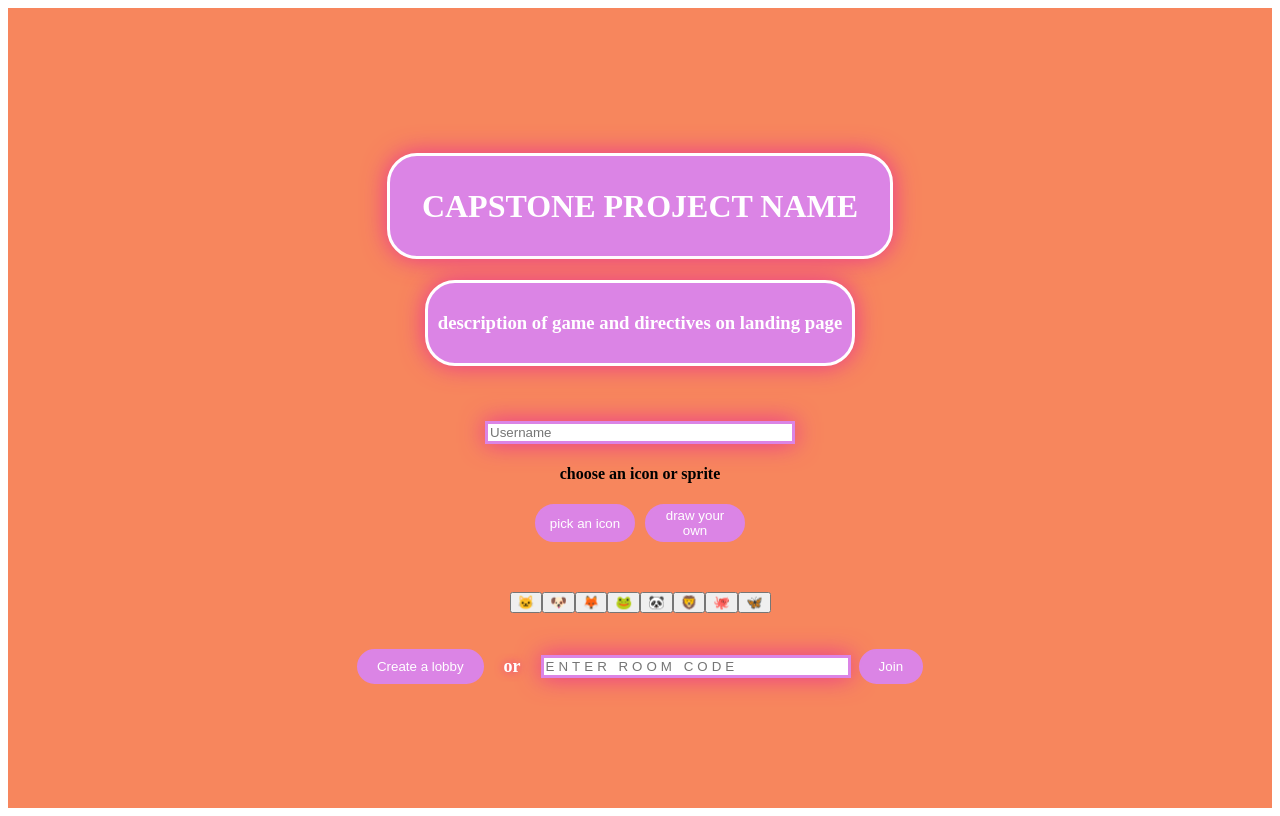
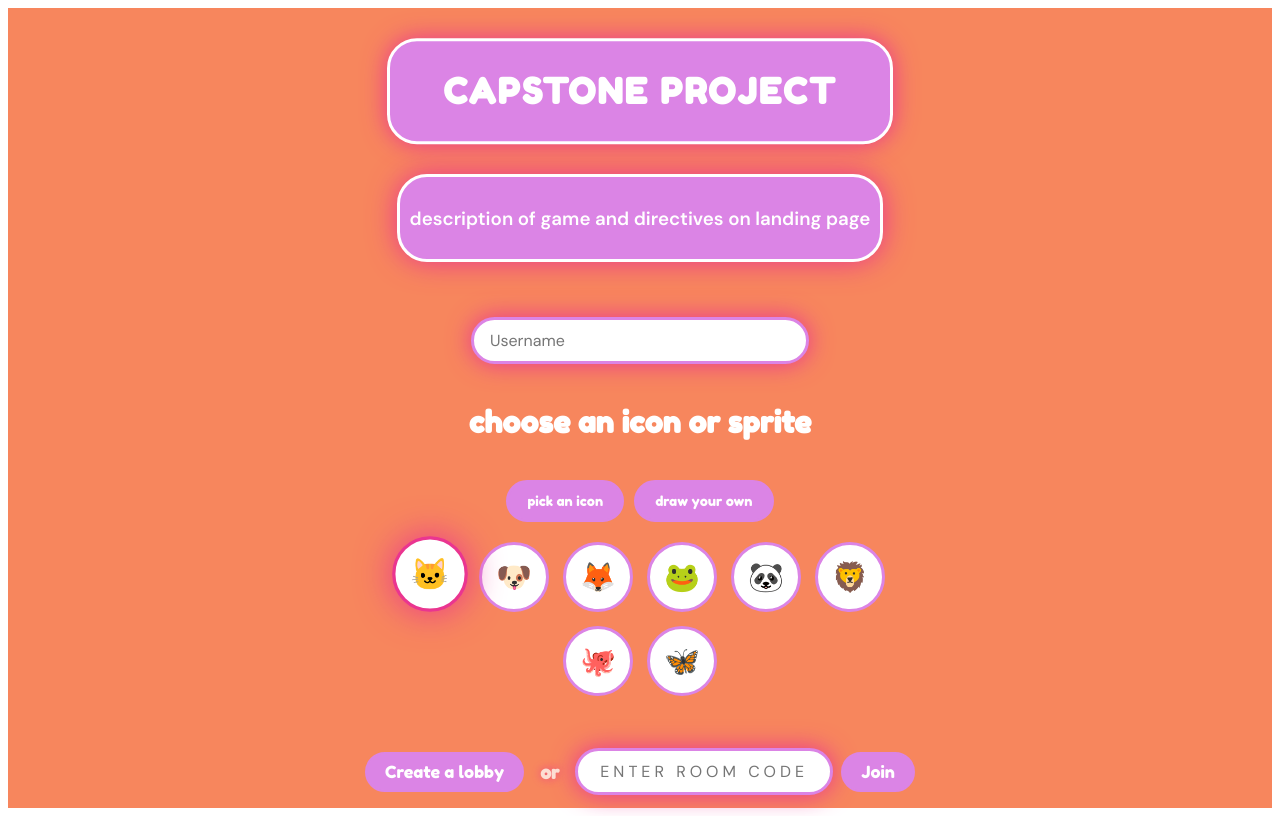
Before and after one commit to joshrb46/capstone-frontend, a React (Vite) app: page / in a window 1280 px wide. Built offline with nearby package versions, Linux system fonts and the light colour scheme; no server answers.

Commit message:
finished styling landing css added interactve elements

```diff
--- a/src/pages/Landing.jsx
+++ b/src/pages/Landing.jsx
@@ -109,7 +109,7 @@ export default function Landing() {
   return (
     <div className={styles.landingPage}>
       <div className={styles.landingColors}>
-        <h1 className={styles.landingTitle}>CAPSTONE PROJECT NAME</h1>
+        <h1 className={styles.landingTitle}>CAPSTONE PROJECT</h1>
 
         <div className={styles.descriptionBox}>
           <h3>description of game and directives on landing page</h3>
@@ -135,7 +135,7 @@ export default function Landing() {
           />
 
           {/* Choose icon or draw sprite */}
-          <h4>choose an icon or sprite</h4>
+          <h4 className={styles.iconChoiceText}>choose an icon or sprite</h4>
 
           {/* Tab toggle */}
           <div className={styles.tabRow}>
--- a/src/pages/Landing.module.css
+++ b/src/pages/Landing.module.css
@@ -1,3 +1,5 @@
+@import url("https://fonts.googleapis.com/css2?family=Fredoka+One&family=DM+Sans:wght@400;500;600&display=swap");
+
 .descriptionBox {
   color: white;
   border: solid;
@@ -5,7 +7,11 @@
   background-color: #db84e5;
   padding: 10px;
   margin-bottom: 35px;
+  /* added glow effects and animation */
   box-shadow: 0 0 25px #ea3590;
+  font-family: "DM Sans", sans-serif;
+  text-align: center;
+  animation: glowPulse 3s ease-in-out infinite;
 }
 /* colors and borders are just for rough draft*/
 
@@ -27,13 +33,29 @@
   border: solid #db84e5;
   width: 300px;
   box-shadow: 0 0 25px #ea3590;
+  /* added glow effects and fixed sizing and borders*/
+  font-family: "DM Sans", sans-serif;
+  font-size: 1rem;
+  padding: 10px 16px;
+  border-radius: 30px;
+  outline: none;
+  transition:
+    box-shadow 0.2s,
+    transform 0.2s;
 }
+.usernameBox:focus {
+  box-shadow: 0 0 35px #ea3590;
+  transform: scale(1.02);
+}
+
+/* added animation when clicked the box grows closer*/
 
 .iconChoiceText {
   justify-self: flex-start;
   color: white;
   font-size: 30px;
-  text-shadow: 0 0 25px #ea3590;
+  /* changed font*/
+  font-family: "Fredoka One", cursive;
 }
 
 .landingTitle {
@@ -46,6 +68,11 @@
   line-height: 100px;
   color: white;
   box-shadow: 0 0 25px #ea3590;
+  /* added glow effects, animation and font*/
+  font-family: "Fredoka One", cursive;
+  font-size: 2.2rem;
+  letter-spacing: 2px;
+  animation: titleFloat 3.5s ease-in-out infinite;
 }
 
 .landingPage {
@@ -59,6 +86,8 @@
   align-items: center;
   justify-content: center;
   min-height: 100vh;
+  /* addded font*/
+  font-family: "DM Sans", sans-serif;
 }
 
 .spriteCanvas {
@@ -78,27 +107,79 @@
 
 .tab {
   border: solid #db84e5;
-  width: 100px;
+  min-width: 100px;
   display: flex;
   justify-content: center;
   align-items: center;
   text-align: center;
-  margin-bottom: 50px;
+  margin-bottom: 20px;
   border-radius: 30px;
   background-color: #db84e5;
   color: white;
+  /* added font and changed sizing and animation cursor */
+  font-family: "Fredoka One", cursive;
+  font-size: 0.85rem;
+  padding: 10px 18px;
+  cursor: pointer;
+  transition:
+    transform 0.15s,
+    background-color 0.15s,
+    box-shadow 0.15s;
 }
 
 .tab:hover {
   background-color: #d964e6;
   box-shadow: 0 0 25px #ea3590;
+  /* added glow effects around the box and animation*/
+  transform: translateY(-2px) scale(1.05);
+}
+/* cursor animation*/
+.tab:active {
+  transform: scale(0.96);
 }
 
 .premadeIcons {
-  width: 100px;
   display: flex;
   flex-direction: row;
   justify-content: center;
+  flex-wrap: wrap;
+  gap: 14px;
+  margin-bottom: 16px;
+}
+
+/* emoji animation and styling*/
+.icon {
+  width: 70px;
+  height: 70px;
+  border-radius: 50%;
+  border: 3px solid #db84e5;
+  background-color: white;
+  cursor: pointer;
+  font-size: 1.8rem;
+  display: flex;
+  align-items: center;
+  justify-content: center;
+  transition:
+    transform 0.18s,
+    box-shadow 0.25s,
+    border-color 0.18s;
+}
+/* animation effect*/
+.icon:hover {
+  transform: translateY(-3px) scale(1.06);
+  box-shadow: 0 0 20px #ea3590;
+}
+/* animation effect*/
+.icon:active {
+  transform: scale(0.95);
+}
+
+/* changes the visuals of selecting the emojis*/
+.iconSelected {
+  border-color: #ea3590;
+  box-shadow: 0 0 25px #ea3590;
+  transform: translateY(-3px) scale(1.08);
+  animation: glowPulse 2s ease-in-out infinite;
 }
 
 .customSpriteText {
@@ -115,10 +196,24 @@
   color: white;
   border-radius: 30px;
   margin-left: 7px;
+  /* changed font fixed sizing and added cursor*/
+  font-family: "DM Sans", sans-serif;
+  font-weight: 600;
+  padding: 6px 16px;
+  cursor: pointer;
+  transition:
+    transform 0.15s,
+    box-shadow 0.15s;
 }
 
 .clearBtn:hover {
   box-shadow: 0 0 20px #ea3590;
+  /*animation cursor*/
+  transform: translateY(-2px);
+}
+/*animation cursor*/
+.clearBtn:active {
+  transform: scale(0.95);
 }
 
 .createBtn {
@@ -127,18 +222,38 @@
   color: white;
   border-radius: 30px;
   padding: 8px 18px;
+  font-family: "Fredoka One", cursive;
+  font-size: 1.05rem;
+  cursor: pointer;
+  transition:
+    transform 0.15s,
+    box-shadow 0.15s,
+    background-color 0.15s;
 }
 
 .createBtn:hover {
   box-shadow: 0 0 20px #ea3590;
+  /*animation cursor*/
+  transform: translateY(-2px) scale(1.03);
+}
+
+.createBtn:active {
+  transform: scale(0.96);
+}
+
+.createBtn:disabled {
+  opacity: 0.6;
+  cursor: not-allowed;
+  transform: none;
 }
 
 .lobbyActions {
   display: flex;
   flex-direction: row;
+  flex-wrap: wrap;
   align-items: center;
   justify-content: center;
-  gap: 20px;
+  gap: 16px;
   margin-top: 16px;
 }
 
@@ -155,6 +270,9 @@
   font-size: 18px;
   text-shadow: 0 0 10px #ea3590;
   flex-shrink: 0;
+  /* added animation and font */
+  font-family: "Fredoka One", cursive;
+  animation: orPulse 2s ease-in-out infinite;
 }
 
 .joinRow {
@@ -163,11 +281,12 @@
   align-items: center;
   gap: 8px;
 }
-
-.roomCodeInput {
-  border: solid #db84e5;
-  width: 130px;
-  box-shadow: 0 0 25px #ea3590;
+/* used usernamebox css*/
+.joinRow .usernameBox {
+  width: 220px;
+  letter-spacing: 3px;
+  text-transform: uppercase;
+  text-align: center;
 }
 
 .joinBtn {
@@ -176,12 +295,86 @@
   color: white;
   border-radius: 30px;
   padding: 8px 18px;
+  /* added font changes and inteactiv element*/
+  font-family: "Fredoka One", cursive;
+  font-size: 1.05rem;
+  cursor: pointer;
+  transition:
+    transform 0.15s,
+    box-shadow 0.15s,
+    background-color 0.15s;
 }
-
+/*cursor animation*/
 .joinBtn:hover {
   box-shadow: 0 0 20px #ea3590;
+  transform: translateY(-2px) scale(1.03);
+}
+/*cursor animation*/
+.joinBtn:active {
+  transform: scale(0.96);
+}
+/* button animation*/
+.joinBtn:disabled {
+  opacity: 0.6;
+  cursor: not-allowed;
+  transform: none;
 }
 
 .error {
   color: white;
+  /*added "alert box" to tell signal user,
+  added animation and styles*/
+  background-color: rgba(234, 53, 144, 0.35);
+  border: 2px solid #ea3590;
+  border-radius: 16px;
+  padding: 8px 16px;
+  margin-bottom: 14px;
+  font-family: "DM Sans", sans-serif;
+  font-weight: 600;
+  text-align: center;
+  animation: shake 0.4s ease;
 }
+
+/* Animations for the elemts with animation*/
+@keyframes titleFloat {
+  0%,
+  100% {
+    transform: translateY(0);
+  }
+  50% {
+    transform: translateY(-6px);
+  }
+}
+
+@keyframes glowPulse {
+  0%,
+  100% {
+    box-shadow: 0 0 25px #ea3590;
+  }
+  50% {
+    box-shadow: 0 0 40px #ea3590;
+  }
+}
+
+@keyframes orPulse {
+  0%,
+  100% {
+    opacity: 1;
+  }
+  50% {
+    opacity: 0.5;
+  }
+}
+
+@keyframes shake {
+  0%,
+  100% {
+    transform: translateX(0);
+  }
+  25% {
+    transform: translateX(-4px);
+  }
+  75% {
+    transform: translateX(4px);
+  }
+}
```
